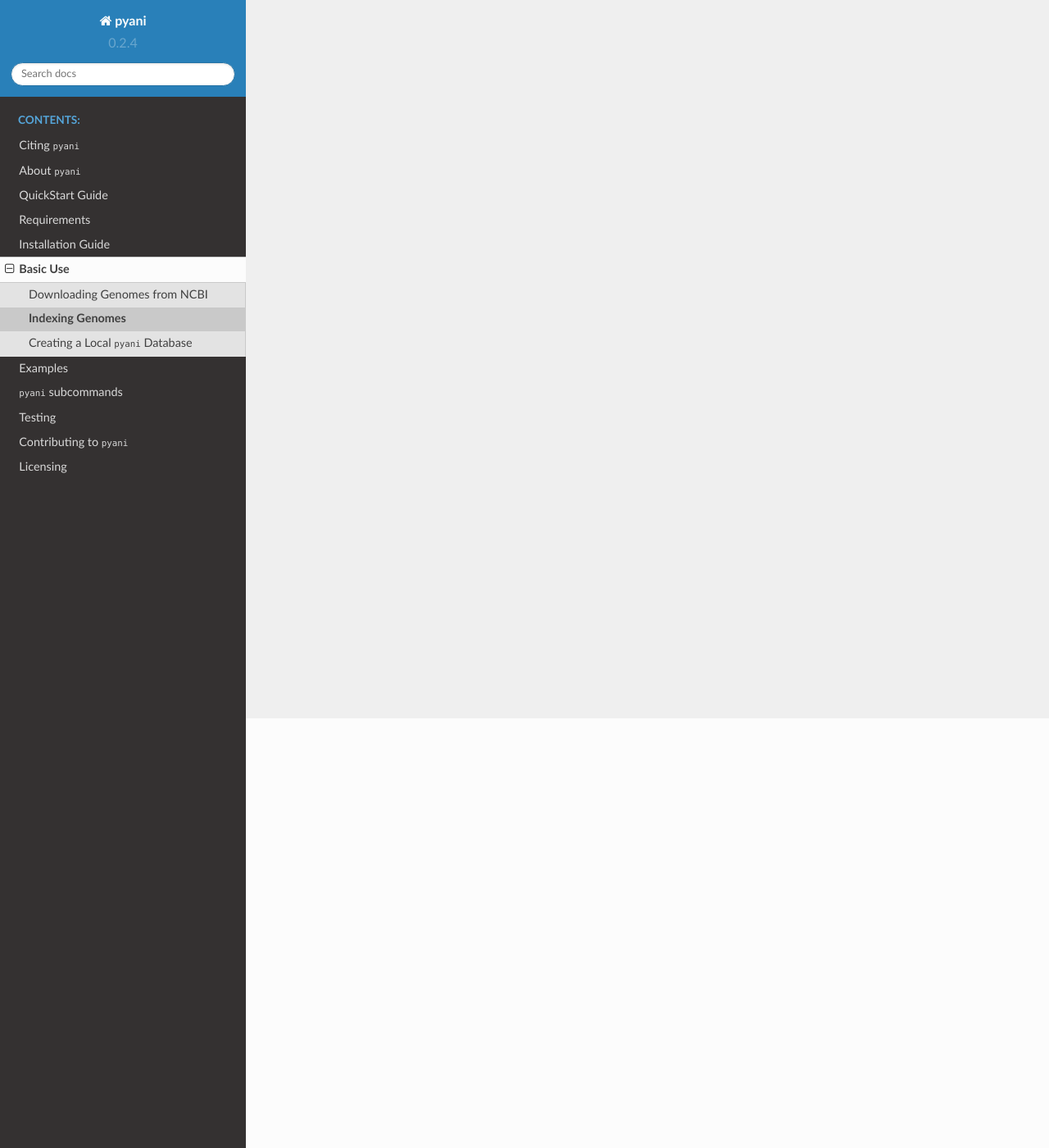
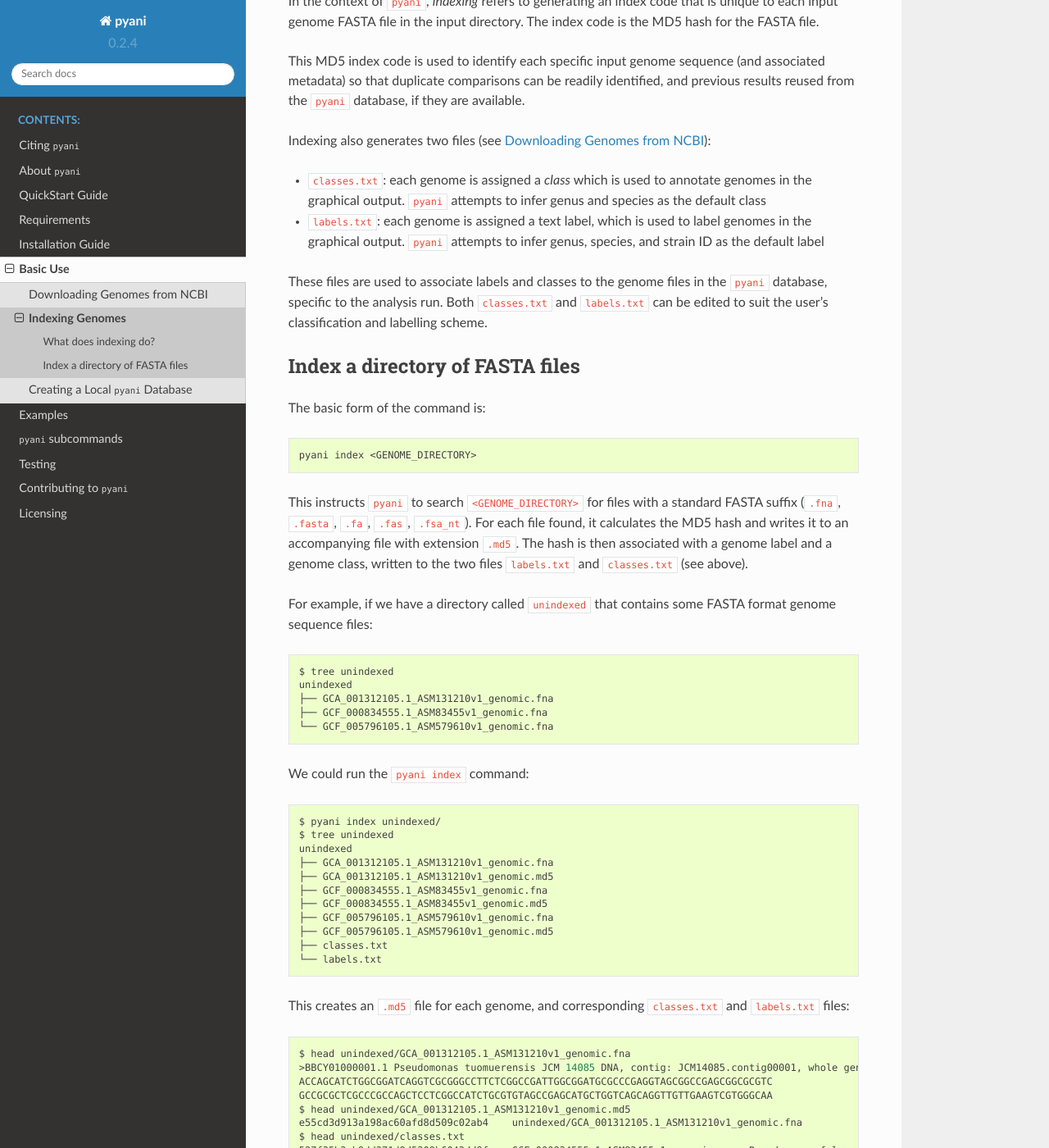
Before and after one commit to widdowquinn/pyani, a Sphinx documentation site: the page built from docs/indexing.rst, in a window 1280 px wide and 1400 px high, scrolled down 524 px. Shown: the whole window at 82% size. Built offline with Sphinx 7.4.7 and the Read the Docs theme 2.0.0, drawn with Linux system fonts in a browser that asks for light colours; some of the changed text lies outside the part shown.

Commit message:
update docs for pyani index subcommand

```diff
--- a/docs/download.rst
+++ b/docs/download.rst
@@ -95,6 +95,8 @@ Each genome is downloaded in compressed format (``.fna.gz`` files) and expanded
     9b9719eb78bf7cf6dd0146a3f9426f60	GCF_000806415.1_ASM80641v1_genomic	P. flexibilis JCM 14085
     2bdfffd867d843f970e4dfd388d5332a	GCF_000802425.1_ASM80242v1_genomic	P. flexibilis ATCC 29606
 
+These files are used to associate labels and classes to the genome files in the ``pyani`` database, specific to the analysis run.
+
 Both ``classes.txt`` and ``labels.txt`` can be edited to suit the user's classification and labelling scheme.
 
 ---------------------------------------
--- a/docs/indexing.rst
+++ b/docs/indexing.rst
@@ -3,3 +3,87 @@
 ================
 Indexing Genomes
 ================
+
+*Indexing* genomes is a necessary step in ``pyani`` to prepare input genomes for analysis.
+
+.. ATTENTION::
+    If you use the ``pyani download`` subcommand (see :ref:`pyani-download`) to obtain genomes for analysis, then indexing is carried out automatically. However, if you collect a local set of genomes (e.g. from your own sequencing project), then you will need to index the genomes with the ``pyani index`` subcommand.
+
+For more information about the ``pyani index`` subcommand, please see the :ref:`pyani-subcmd-index` page, or issue the command ``pyani index -h`` to see the inline help.
+
+----------------------
+What does indexing do?
+----------------------
+
+In the context of ``pyani``, *indexing* refers to generating an index code that is unique to each input genome FASTA file in the input directory. The index code is the MD5 hash for the FASTA file.
+
+This MD5 index code is used to identify each specific input genome sequence (and associated metadata) so that duplicate comparisons can be readily identified, and previous results reused from the ``pyani`` database, if they are available.
+
+Indexing also generates two files (see :ref:`pyani-download`):
+
+- ``classes.txt``: each genome is assigned a *class* which is used to annotate genomes in the graphical output. ``pyani`` attempts to infer genus and species as the default class
+- ``labels.txt``: each genome is assigned a text label, which is used to label genomes in the graphical output. ``pyani`` attempts to infer genus, species, and strain ID as the default label
+
+These files are used to associate labels and classes to the genome files in the ``pyani`` database, specific to the analysis run. Both ``classes.txt`` and ``labels.txt`` can be edited to suit the user's classification and labelling scheme.
+
+--------------------------------
+Index a directory of FASTA files
+--------------------------------
+
+The basic form of the command is:
+
+.. code-block:: bash
+
+    pyani index <GENOME_DIRECTORY>
+
+This instructs ``pyani`` to search ``<GENOME_DIRECTORY>`` for files with a standard FASTA suffix (``.fna``, ``.fasta``, ``.fa``, ``.fas``, ``.fsa_nt``). For each file found, it calculates the MD5 hash and writes it to an accompanying file with extension ``.md5``. The hash is then associated with a genome label and a genome class, written to the two files ``labels.txt`` and ``classes.txt`` (see above).
+
+For example, if we have a directory called ``unindexed`` that contains some FASTA format genome sequence files:
+
+.. code-block:: bash
+
+    $ tree unindexed
+    unindexed
+    ├── GCA_001312105.1_ASM131210v1_genomic.fna
+    ├── GCF_000834555.1_ASM83455v1_genomic.fna
+    └── GCF_005796105.1_ASM579610v1_genomic.fna
+
+We could run the ``pyani index`` command:
+
+.. code-block:: bash
+
+    $ pyani index unindexed/
+    $ tree unindexed
+    unindexed
+    ├── GCA_001312105.1_ASM131210v1_genomic.fna
+    ├── GCA_001312105.1_ASM131210v1_genomic.md5
+    ├── GCF_000834555.1_ASM83455v1_genomic.fna
+    ├── GCF_000834555.1_ASM83455v1_genomic.md5
+    ├── GCF_005796105.1_ASM579610v1_genomic.fna
+    ├── GCF_005796105.1_ASM579610v1_genomic.md5
+    ├── classes.txt
+    └── labels.txt
+
+This creates an ``.md5`` file for each genome, and corresponding ``classes.txt`` and ``labels.txt`` files:
+
+.. code-block:: bash
+
+    $ head unindexed/GCA_001312105.1_ASM131210v1_genomic.fna
+    >BBCY01000001.1 Pseudomonas tuomuerensis JCM 14085 DNA, contig: JCM14085.contig00001, whole genome shotgun sequence
+    ACCAGCATCTGGCGGATCAGGTCGCGGGCCTTCTCGGCCGATTGGCGGATGCGCCCGAGGTAGCGGCCGAGCGGCGCGTC
+    GCCGCGCTCGCCCGCCAGCTCCTCGGCCATCTGCGTGTAGCCGAGCATGCTGGTCAGCAGGTTGTTGAAGTCGTGGGCAA
+    $ head unindexed/GCA_001312105.1_ASM131210v1_genomic.md5
+    e55cd3d913a198ac60afd8d509c02ab4	unindexed/GCA_001312105.1_ASM131210v1_genomic.fna
+    $ head unindexed/classes.txt
+    527f35b3eb9dd371d8d5309b6043dd9f	GCF_000834555.1_ASM83455v1_genomic	Pseudomonas fulva strain MEJ086 contig_1, whole genome shotgun sequence
+    b00c5b1f636b8083b68b128e7ee28a40	GCF_005796105.1_ASM579610v1_genomic	Pseudomonas mosselii strain SC006 Scaffold1, whole genome shotgun sequence
+    e55cd3d913a198ac60afd8d509c02ab4	GCA_001312105.1_ASM131210v1_genomic	Pseudomonas tuomuerensis JCM 14085 DNA, contig: JCM14085.contig00001, whole genome shotgun sequence
+    $ head unindexed/labels.txt
+    527f35b3eb9dd371d8d5309b6043dd9f	GCF_000834555.1_ASM83455v1_genomic	Pseudomonas fulva strain MEJ086 contig_1, whole genome shotgun sequence
+    b00c5b1f636b8083b68b128e7ee28a40	GCF_005796105.1_ASM579610v1_genomic	Pseudomonas mosselii strain SC006 Scaffold1, whole genome shotgun sequence
+    e55cd3d913a198ac60afd8d509c02ab4	GCA_001312105.1_ASM131210v1_genomic	Pseudomonas tuomuerensis JCM 14085 DNA, contig: JCM14085.contig00001, whole genome shotgun sequence
+
+.. TIP::
+    The class and label information produced by ``pyani index`` is different to that generated with ``pyani download``. Genus, species and strain identifiers can reliably be obtained from NCBI metadata when downloading genomes, but with user-provided sequences the information may not be encoded in the sequence description line in a standard manner.
+
+    As a result, when using ``pyani index`` it is often useful to edit the ``classes.txt`` and ``labels.txt`` directly, or generate these files in some other way.
```
Also changed, not shown: 1 other file.
